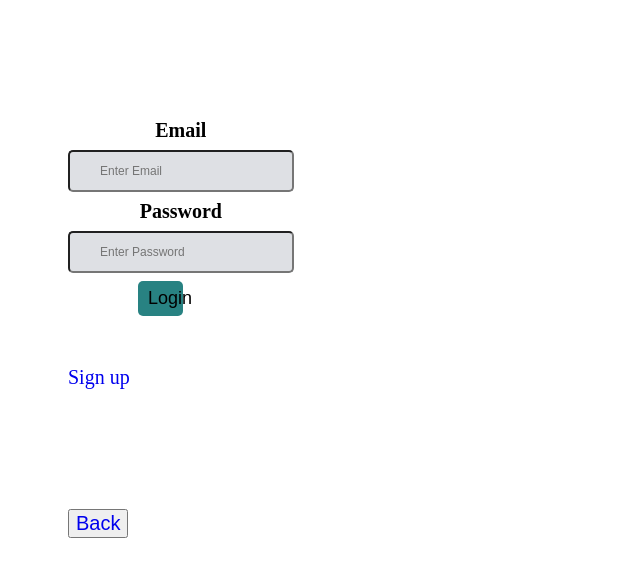
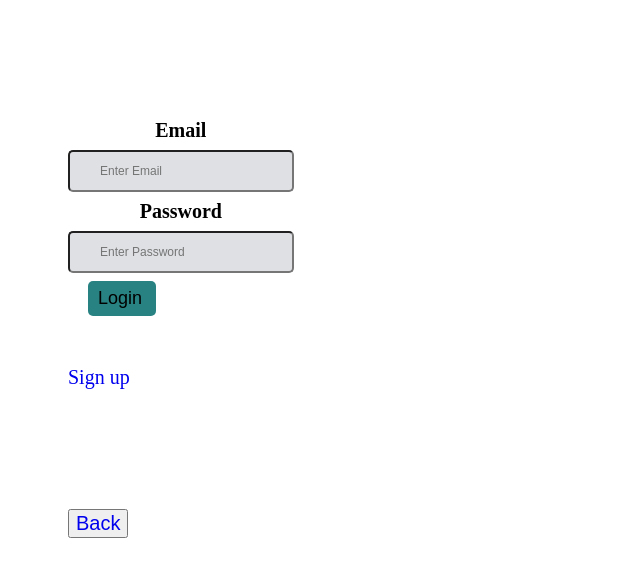
Before and after one commit to NTElissa/my-brand, a website: page login.html in a window 768 px wide. Shown: the part 360-936 px from the top of the page, without its empty margins (0-640 px from the left). Drawn offline with Linux system fonts and the light colour scheme.

Commit message:
new update

```diff
--- a/css/login.css
+++ b/css/login.css
@@ -132,14 +132,14 @@ label {
        margin: 0px 0px 0px 0px;
 
       }.submitbtn{
-        margin-left: 70px;
+        margin-left: 20px;
         background-color: #288282;
 
         color:black;
         padding: 7px 10px;
 
         cursor: pointer;
-        width: 40%;
+        width: 50%;
         border-radius: 5px;
         display: flex;
 
@@ -165,12 +165,12 @@ label {
 
     }@media screen and (min-width:540px){
         .submitbtn{
-            width: 30%;
+            width: 40%;
           }
 
 
     }@media screen and (min-width:768px){
         .submitbtn{
-            width: 20%;
+            width: 30%;
           }
     }
```
